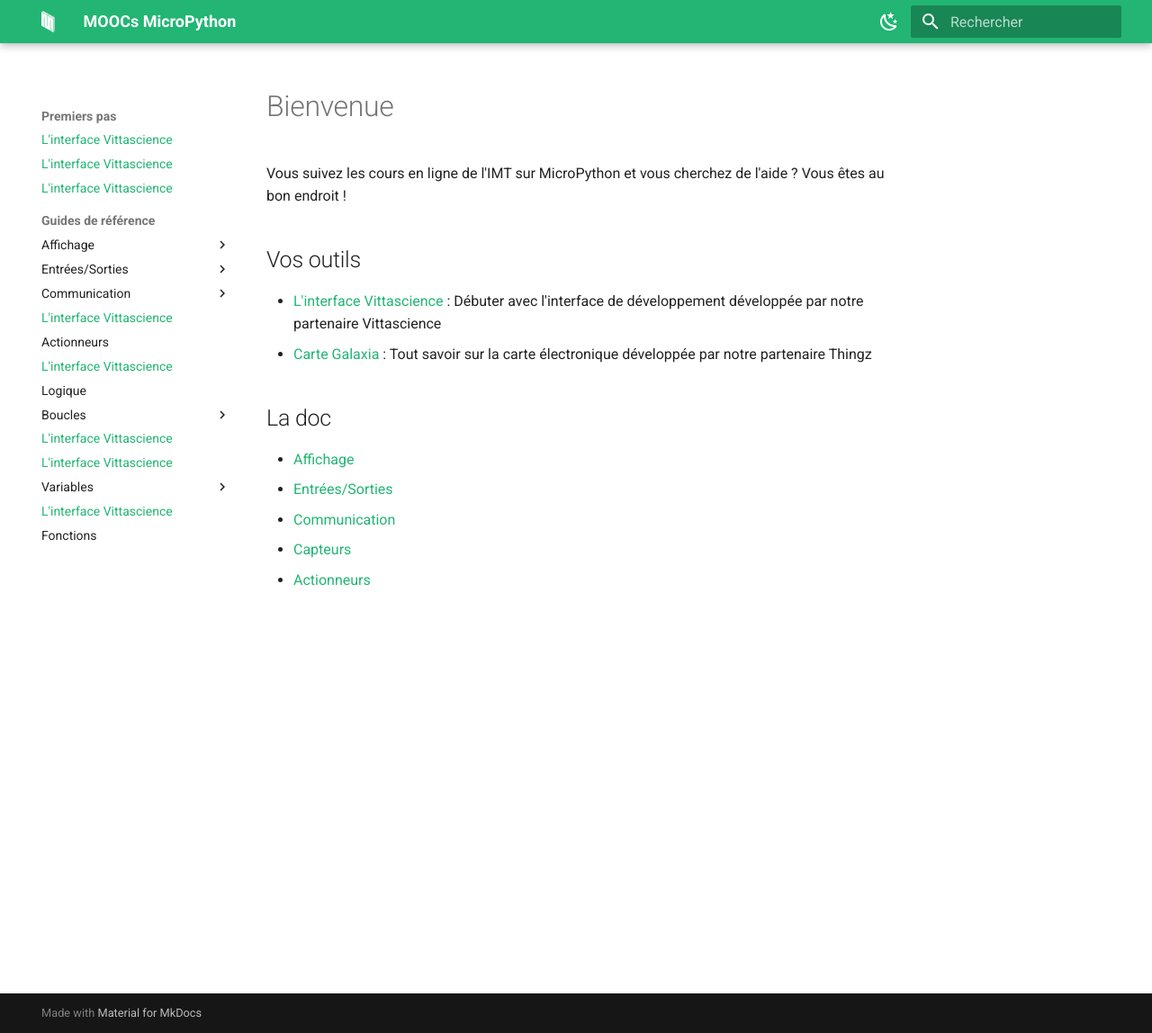
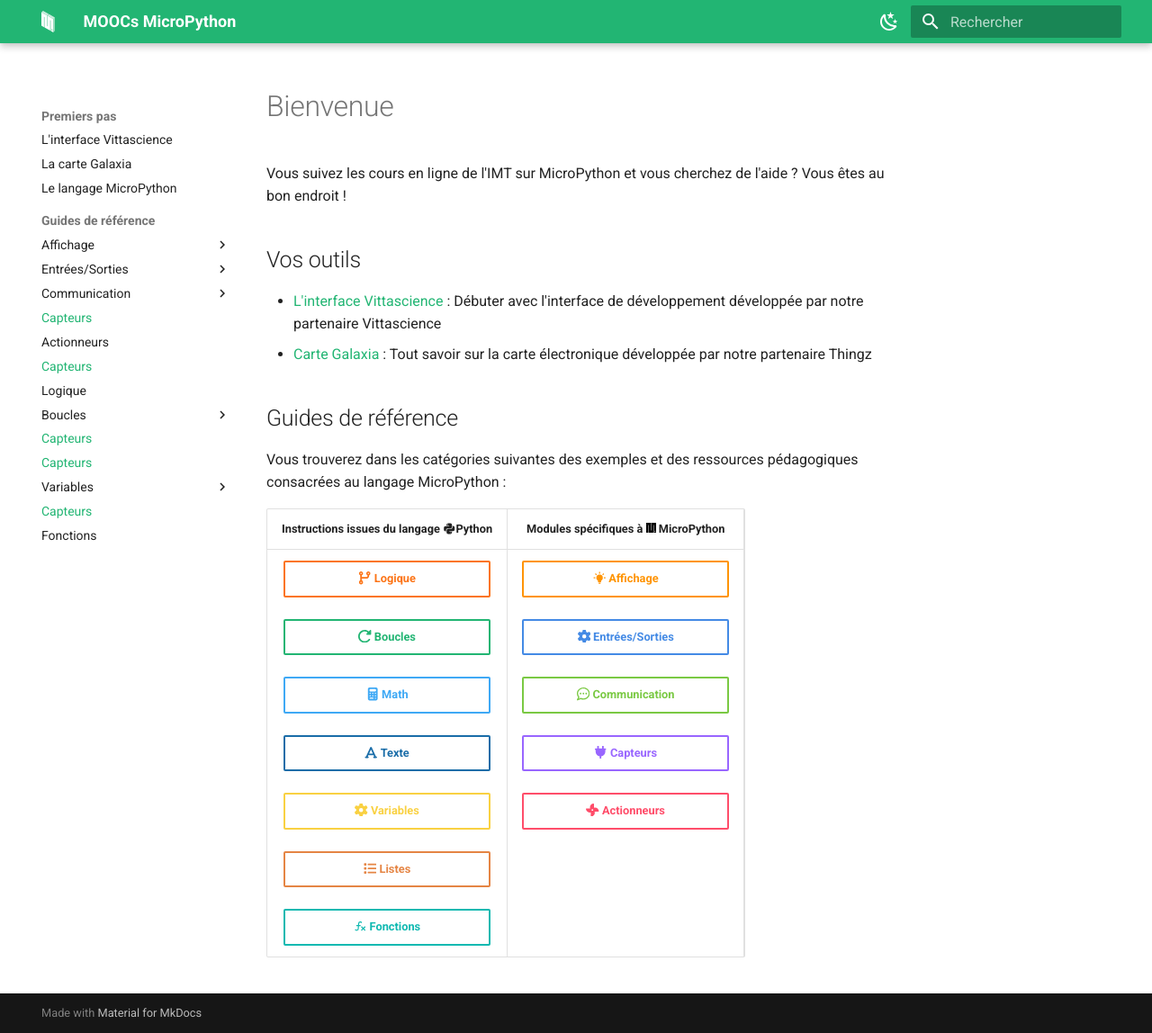
Before and after one commit to imt-atlantique/micropython_doc, an MkDocs documentation site: the page built from docs/index.md, in a window 1280 px wide and 1148 px high. Shown: the whole window at 90% size. Built offline with MkDocs 1.6.1 and Material for MkDocs 9.7.7, drawn with Linux system fonts in a browser that asks for light colours.

Commit message:
Mise à jour de la page index.md

```diff
--- a/docs/css/extra.css
+++ b/docs/css/extra.css
@@ -36,3 +36,21 @@
 .md-nav__title:nth-of-type(1) {
     display: none;
 }
+
+.md-typeset table:not([class]) th {
+    border-bottom: .05rem solid var(--md-typeset-table-color);
+    border-right: .05rem solid var(--md-typeset-table-color);
+}
+
+.md-typeset table:not([class]) td {
+    border-top: 0px solid var(--md-typeset-table-color);
+    border-right: .05rem solid var(--md-typeset-table-color);
+}
+
+.row {
+    display: flex;
+}
+
+.column {
+    flex: 50%;
+}
--- a/docs/index.md
+++ b/docs/index.md
@@ -7,10 +7,15 @@
 * [L'interface Vittascience](interface.md) : Débuter avec l'interface de développement développée par notre partenaire Vittascience
 * [Carte Galaxia](galaxia.md) : Tout savoir sur la carte électronique développée par notre partenaire Thingz
 
-## La doc
+## Guides de référence
+Vous trouverez dans les catégories suivantes des exemples et des ressources pédagogiques consacrées au langage MicroPython :
 
-* [Affichage](affichage/index.md)
-* [Entrées/Sorties](entrees_sorties/index.md)
-* [Communication](affichage/led.md)
-* [Capteurs](affichage/led.md)
-* [Actionneurs](affichage/led.md)
+| Instructions issues du langage :material-language-python:**Python** | Modules spécifiques à ![MicroPython new logo](img/MicroPython_new_logo.svg#only-light){: style="height: 11px"} ![MicroPython new logo](img/MicroPython_new_logo_dark.svg#only-dark){: style="height: 11px"} **MicroPython** |
+| :---------: | :---------: |
+| [:fontawesome-solid-code-branch: Logique](#){: .md-button style="color: rgb(252, 116, 23); font-weight: bold; width: 230px"} | [:material-lightbulb-on: Affichage](affichage/led/led.md){: .md-button style="color: rgb(255, 148, 3); font-weight: bold; width: 230px"} |
+| [:fontawesome-solid-rotate-right: Boucles](#){: .md-button style="color: rgb(34, 181, 115); font-weight: bold; width: 230px"} | [:fontawesome-solid-gear: Entrées/Sorties](entrees_sorties/temps/attendre.md){: .md-button style="color: rgb(68, 138, 229); font-weight: bold; width: 230px"} |
+| [:fontawesome-solid-calculator: Math](#){: .md-button style="color: rgb(63, 169, 245); font-weight: bold; width: 230px"} | [:fontawesome-regular-comment-dots: Communication](communication/ecrire_dans_la_console.md){: .md-button style="color: rgb(122, 201, 67); font-weight: bold; width: 230px"} |
+| [:fontawesome-solid-font: Texte](#){: .md-button style="color: rgb(26, 109, 168); font-weight: bold; width: 230px"} | [:fontawesome-solid-plug: Capteurs](#){: .md-button style="color: rgb(153, 102, 255); font-weight: bold; width: 230px"} |
+| [:fontawesome-solid-gear: Variables](#){: .md-button style="color: rgb(249, 209, 66); font-weight: bold; width: 230px"} | [:fontawesome-solid-fan: Actionneurs](#){: .md-button style="color: rgb(255, 77, 106); font-weight: bold; width: 230px"} |
+| [:fontawesome-solid-list: Listes](#){: .md-button style="color: rgb(229, 133, 68); font-weight: bold; width: 230px"} | |
+| [:material-function-variant: Fonctions](#){: .md-button style="color: rgb(15, 185, 177); font-weight: bold; width: 230px"} | |
--- a/mkdocs.yml
+++ b/mkdocs.yml
@@ -4,9 +4,9 @@
 
 nav:
   - 'Premiers pas':
-    - "L'interface Vittascience": index.md
-    - "La carte Galaxia": index.md
-    - "Le langage MicroPython": index.md
+    - "L'interface Vittascience": interface.md
+    - "La carte Galaxia": galaxia.md
+    - "Le langage MicroPython": micropython.md
   - 'Guides de référence':
     - 'Affichage':
       - 'Contrôler une LED': 'affichage/led/led.md'
@@ -66,6 +66,7 @@
     - attr_list
     - md_in_html
     - meta
+    - tables
     - pymdownx.highlight:
         use_pygments: true
         linenums: true
```
Also changed, not shown: docs/img/MicroPython_new_logo.svg (added), docs/img/MicroPython_new_logo_dark.svg (added), 2 other files.
